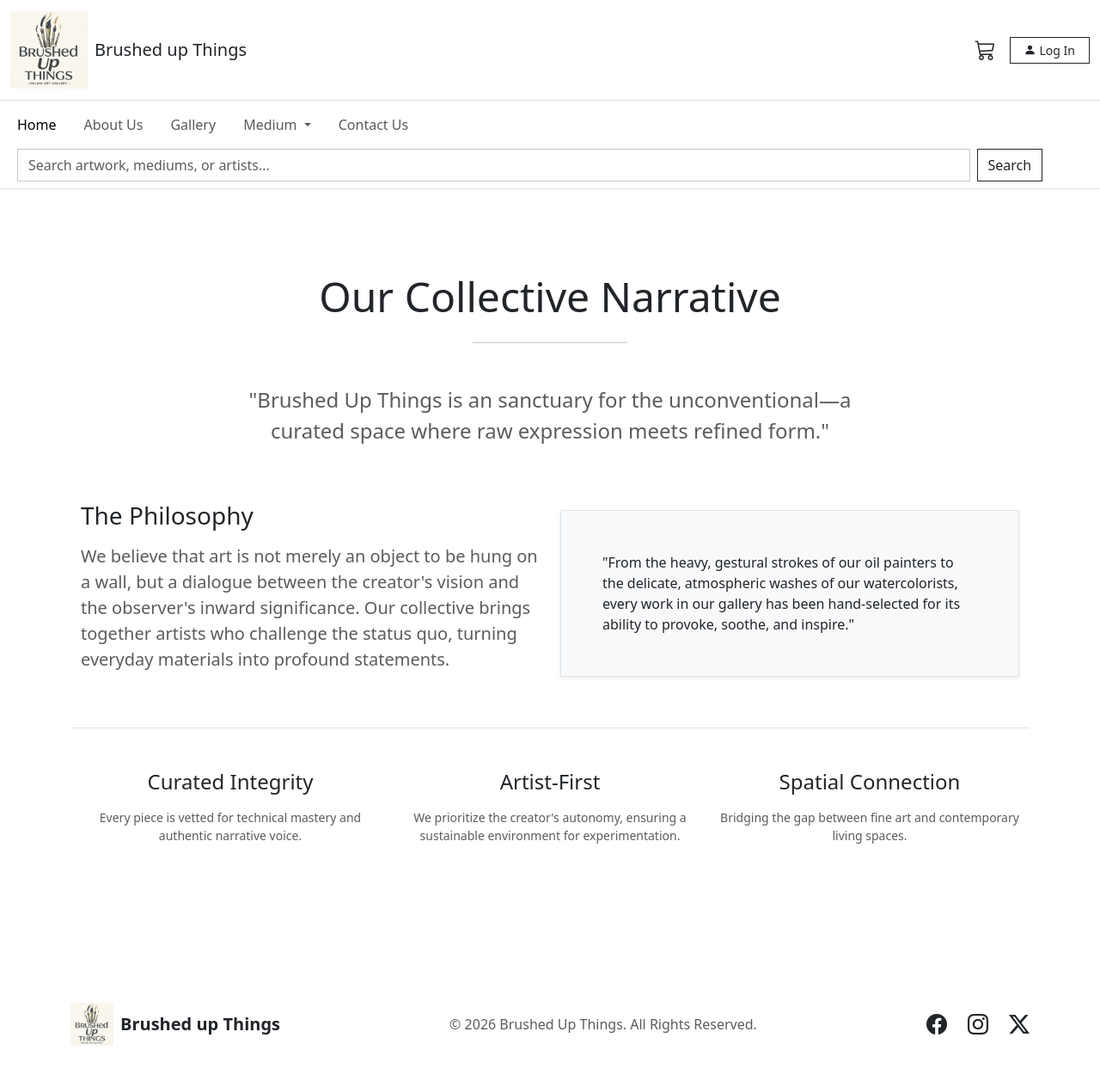
After one commit to Analisa1984/brushed-up-things, a Django app: template templates/about.html in a window 1280 px wide. The commit adds this page. Shown: the whole page at 86% size. Run offline with Django 5.2, Linux system fonts and the light colour scheme; the template is opened without the code that fills it, so the values that code supplies are empty.

Commit message:
create about us page

```diff
--- a/artwork/urls.py
+++ b/artwork/urls.py
@@ -4,6 +4,7 @@ from . import views
 
 urlpatterns = [
     path('', views.index, name='index'),
+    path('about/', views.about_view, name='about_us'),
     path('gallery/', views.gallery, name='gallery'),
     path('artists/', views.artist_directory, name='artist_directory'),
     path('artists/edit/<int:artist_id>/',
--- /dev/null
+++ b/templates/about.html
@@ -0,0 +1,47 @@
+{% extends 'base.html' %}
+{% load static %}
+
+{% block content %}
+<div class="container my-5">
+    <div class="row mb-5 justify-content-center">
+        <div class="col-12 col-md-8 text-center">
+            <h1 class="display-5 fw-light text-dark mb-4">Our Collective Narrative</h1>
+            <hr class="w-25 mx-auto section-divider mb-5">
+            <p class="fs-4 fw-light text-muted italic">
+                "Brushed Up Things is an sanctuary for the unconventional—a curated space where raw expression meets refined form."
+            </p>
+        </div>
+    </div>
+
+    <div class="row align-items-center mb-5 pb-5 border-bottom">
+        <div class="col-lg-6 mb-4 mb-lg-0">
+            <h2 class="fs-3 fw-normal mb-3">The Philosophy</h2>
+            <p class="lead text-muted">
+                We believe that art is not merely an object to be hung on a wall, but a dialogue between the creator's vision and the observer's inward significance. Our collective brings together artists who challenge the status quo, turning everyday materials into profound statements.
+            </p>
+        </div>
+        <div class="col-lg-6">
+            <div class="bg-light p-5 border shadow-sm">
+                <p class="mb-0 italic text-dark">
+                    "From the heavy, gestural strokes of our oil painters to the delicate, atmospheric washes of our watercolorists, every work in our gallery has been hand-selected for its ability to provoke, soothe, and inspire."
+                </p>
+            </div>
+        </div>
+    </div>
+
+    <div class="row text-center my-5">
+        <div class="col-md-4 mb-4">
+            <h4 class="mb-3 text-dark">Curated Integrity</h4>
+            <p class="text-muted small">Every piece is vetted for technical mastery and authentic narrative voice.</p>
+        </div>
+        <div class="col-md-4 mb-4">
+            <h4 class="mb-3 text-dark">Artist-First</h4>
+            <p class="text-muted small">We prioritize the creator's autonomy, ensuring a sustainable environment for experimentation.</p>
+        </div>
+        <div class="col-md-4 mb-4">
+            <h4 class="mb-3 text-dark">Spatial Connection</h4>
+            <p class="text-muted small">Bridging the gap between fine art and contemporary living spaces.</p>
+        </div>
+    </div>
+</div>
+{% endblock %}
--- a/templates/base.html
+++ b/templates/base.html
@@ -5,8 +5,6 @@
     <meta charset="UTF-8">
     <meta name="viewport" content="width=device-width, initial-scale=1.0">
 
-
-   <!-- Favicon links -->
     <link
       rel="icon"
       type="image/png"
@@ -44,30 +42,35 @@
       href="{% static 'images/favicons/favicon-512x512.png' %}"
     />
 
-  <title>{{ title|default:"Brushed Up Things" }}</title>
+    <title>{{ title|default:"Brushed Up Things" }}</title>
 
+    <link rel="preconnect" href="https://fonts.googleapis.com">
+    <link rel="preconnect" href="https://fonts.gstatic.com" crossorigin>
+    <link href="https://fonts.googleapis.com/css2?family=Cormorant+Garamond:ital,wght@0,300;0,400;0,600;1,300;1,400&family=Plus+Jakarta+Sans:wght@300;400;500;600&display=swap" rel="stylesheet">
 
-    <!-- Bootstrap CSS link -->
+    <link rel="stylesheet" type="text/css" href="{% static 'css/styles.css' %}"/>
+
     <link href="https://cdn.jsdelivr.net/npm/bootstrap@5.3.3/dist/css/bootstrap.min.css"
     rel="stylesheet" integrity="sha384-QWTKZyjpPEjISv5WaRU9OFeRpok6YctnYmDr5pNlyT2bRjXh0JMhjY6hW+ALEwIH"
     crossorigin="anonymous">
 
-    <!-- Bootstrap 5 icons link -->
-  <link rel="stylesheet" href="https://cdn.jsdelivr.net/npm/bootstrap-icons@1.11.3/font/bootstrap-icons.min.css">
+    <link rel="stylesheet" href="https://cdn.jsdelivr.net/npm/bootstrap-icons@1.11.3/font/bootstrap-icons.min.css">
 
-  <!-- customised css links -->
-  <link rel="stylesheet" type="text/css" href="{% static 'css/styles.css' %}"/>
+    <link rel="stylesheet" type="text/css" href="{% static 'css/styles.css' %}"/>
+
+    {% block extra_css %}
+    {% endblock %}
 
 </head>
-<body>
-  <nav class="navbar bg-body-tertiary border-bottom">
+<body class="d-flex flex-column min-vh-100">
+  <nav class="navbar border-bottom">
   <div class="container-fluid d-flex justify-content-between align-items-center">
     <a class="navbar-brand d-flex align-items-center gap-2" href="{% url 'index' %}">
         <img src="{% static 'images/full-logo.png' %}" alt="Logo"  height="90" class="d-inline-block align-text-top object-fit-contain">
-        <span class="fs-3 fw-semi-bold text-dark">Brushed up Things</span>
+        <span class="text-dark">Brushed up Things</span>
     </a>
-    <div class="d-flex gap-2">
-          <a class="nav-link position-relative" href="{% url 'shopping_cart' %}">
+    <div class="d-flex gap-2 align-items-center">
+          <a class="nav-link position-relative px-2" href="{% url 'shopping_cart' %}" aria-label="Shopping Cart">
               <i class="bi bi-cart3 fs-4"></i>
               {% if product_count > 0 %}
                   <span class="position-absolute top-0 start-100 translate-middle badge rounded-pill bg-danger">
@@ -77,11 +80,11 @@
               {% endif %}
           </a>
         {% if user.is_authenticated %}
-        <a id="logout-link" href="{% url 'account_logout' %}" class="btn btn-outline-dark btn-sm">
+        <a id="logout-link" href="{% url 'account_logout' %}" class="btn btn-outline-dark btn-sm rounded-0 px-3">
             <i class="bi bi-box-arrow-right me-1"></i>Log Out
         </a>
         {% else %}
-        <a href="{% url 'account_login' %}" class="btn btn-outline-dark btn-sm">
+        <a href="{% url 'account_login' %}" class="btn btn-outline-dark btn-sm rounded-0 px-3">
             <i class="bi bi-person-fill me-1"></i>Log In
         </a>
         {% endif %}
@@ -89,20 +92,20 @@
   </div>
 </nav>
 
-<nav class="navbar navbar-expand-lg bg-body-tertiary">
+<nav class="navbar navbar-expand-lg border-bottom py-2">
   <div class="container-fluid d-flex flex-wrap align-items-center justify-content-between gap-2">
 
-    <button class="navbar-toggler" type="button" data-bs-toggle="collapse" data-bs-target="#navbarSupportedContent" aria-controls="navbarSupportedContent" aria-expanded="false" aria-label="Toggle navigation">
+    <button class="navbar-toggler border-0 px-0" type="button" data-bs-toggle="collapse" data-bs-target="#navbarSupportedContent" aria-controls="navbarSupportedContent" aria-expanded="false" aria-label="Toggle navigation">
       <span class="navbar-toggler-icon"></span>
     </button>
 
-    <form class="d-flex flex-grow-1 mx-lg-2 order-lg-2" style="max-width: 400px; min-width: 95%;" role="search">
-        <input class="form-control me-2" type="search" placeholder="Search" aria-label="Search"/>
-        <button class="btn btn-outline-success" type="submit">Search</button>
+    <form class="d-flex flex-grow-1 mx-lg-2 order-lg-2" style="max-width: 400px; min-width: 95%;" method="GET" action="{% url 'gallery' %}" role="search">
+        <input class="form-control me-2 rounded-0 border-secondary-subtle" type="search" name="q" placeholder="Search artwork, mediums, or artists..." aria-label="Search"/>
+        <button class="btn btn-outline-dark rounded-0" type="submit">Search</button>
     </form>
 
     <div class="collapse navbar-collapse w-100 order-lg-1" id="navbarSupportedContent">
-      <ul class="navbar-nav me-auto mb-2 mb-lg-0">
+      <ul class="navbar-nav me-auto mb-2 mb-lg-0 gap-1 gap-lg-3">
         <li class="nav-item">
           <a class="nav-link active" aria-current="page" href="{% url 'index' %}">Home</a>
         </li>
@@ -122,7 +125,7 @@
         {% endif %}
 
         <li class="nav-item">
-          <a class="nav-link" href="#">About Us</a>
+          <a class="nav-link" href="{% url 'about_us' %}">About Us</a>
         </li>
         <li class="nav-item">
           <a class="nav-link" href="{% url 'gallery' %}">Gallery</a>
@@ -131,11 +134,11 @@
           <a class="nav-link dropdown-toggle" href="#" role="button" data-bs-toggle="dropdown" aria-expanded="false">
             Medium
           </a>
-          <ul class="dropdown-menu">
-            <li><a class="dropdown-item" href="#">Oil on Canvas</a></li>
-            <li><a class="dropdown-item" href="#">Watercolors on Canvas</a></li>
-            <li><a class="dropdown-item" href="#">Sculptures</a></li>
-            <li><a class="dropdown-item" href="#">Drawings</a></li>
+          <ul class="dropdown-menu rounded-0 border-muted shadow-sm m-0">
+            <li><a class="dropdown-item py-2" href="#">Oil on Canvas</a></li>
+            <li><a class="dropdown-item py-2" href="#">Watercolors on Canvas</a></li>
+            <li><a class="dropdown-item py-2" href="#">Sculptures</a></li>
+            <li><a class="dropdown-item py-2" href="#">Drawings</a></li>
           </ul>
         </li>
         <li class="nav-item">
@@ -146,22 +149,51 @@
 
   </div>
 </nav>
-<main class="container my-4">
+
+<main class="container my-5 flex-grow-1">
     {% block content %}
     {% endblock %}
 </main>
 
-    <!-- JQuery -->
+<footer class="py-5 mt-auto w-100">
+    <div class="container">
+        <div class="d-flex flex-column flex-md-row align-items-center justify-content-between gap-4 text-center text-md-start">
+
+            <div class="d-flex align-items-center gap-2">
+                <img src="{% static 'images/full-logo.png' %}" alt="Brushed Up Things Logo" height="50" class="object-fit-contain">
+                <span class="fs-5 fw-semibold text-dark">Brushed up Things</span>
+            </div>
+
+            <div>
+                <span class="fs-6 fw-light text-muted">&copy; 2026 Brushed Up Things. All Rights Reserved.</span>
+            </div>
+
+            <div>
+                <div class="d-flex gap-4 justify-content-center align-items-center">
+                    <a href="https://www.facebook.com" target="_blank" rel="noopener" class="text-dark fs-4 link-opacity-75 link-opacity-100-hover transition-all" aria-label="Follow us on Facebook">
+                        <i class="bi bi-facebook"></i>
+                    </a>
+                    <a href="https://www.instagram.com" target="_blank" rel="noopener" class="text-dark fs-4 link-opacity-75 link-opacity-100-hover transition-all" aria-label="Follow us on Instagram">
+                        <i class="bi bi-instagram"></i>
+                    </a>
+                    <a href="https://www.x.com" target="_blank" rel="noopener" class="text-dark fs-4 link-opacity-75 link-opacity-100-hover transition-all" aria-label="Follow us on Twitter/X">
+                        <i class="bi bi-twitter-x"></i>
+                    </a>
+                </div>
+            </div>
+
+        </div>
+    </div>
+</footer>
+
     <script src="https://code.jquery.com/jquery-3.7.1.min.js"
       integrity="sha256-/JqT3SQfawRcv/BIHPThkBvs0OEvtFFmqPF/lYI/Cxo="
       crossorigin="anonymous"></script>
 
-    <!-- Bootstrap JS link  -->
     <script src="https://cdn.jsdelivr.net/npm/bootstrap@5.3.3/dist/js/bootstrap.bundle.min.js"
     integrity="sha384-YvpcrYf0tY3lHB60NNkmXc5s9fDVZLESaAA55NDzOxhy9GkcIdslK1eN7N6jIeHz"
     crossorigin="anonymous"></script>
 
-    <!-- Custom JavaScript -->
     <script src="{% static 'js/script.js' %}"></script>
 
     {% block postloadjs %}
```
